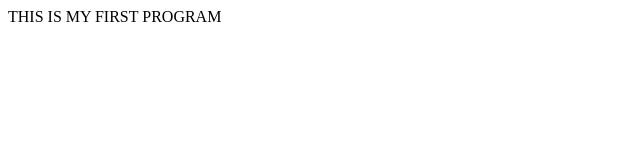
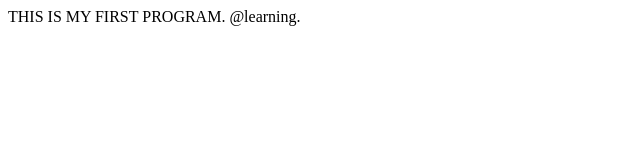
Before and after one commit to gomathid/hello-world, a plain HTML site: page index.html in a window 1280 px wide. Shown: the full height of the page, 0-640 px from the left. Drawn offline with Linux system fonts and the light colour scheme.

Commit message:
checking

```diff
--- a/index.html
+++ b/index.html
@@ -1,5 +1,5 @@
 <html>
 <body>
-THIS IS MY FIRST PROGRAM
+THIS IS MY FIRST PROGRAM. @learning.
 </body>
 </html>
```
Also changed, not shown: 1 other file.
